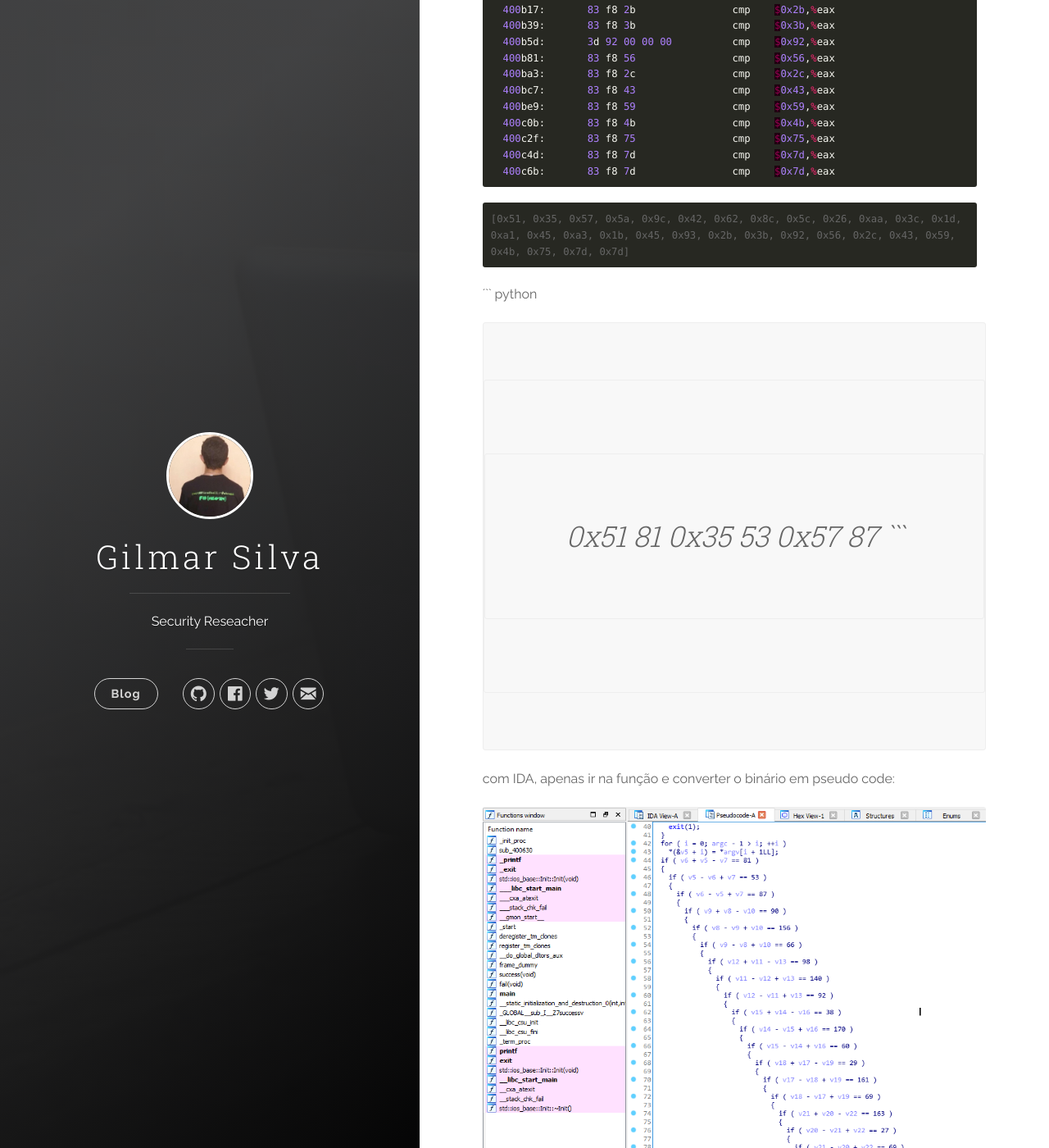
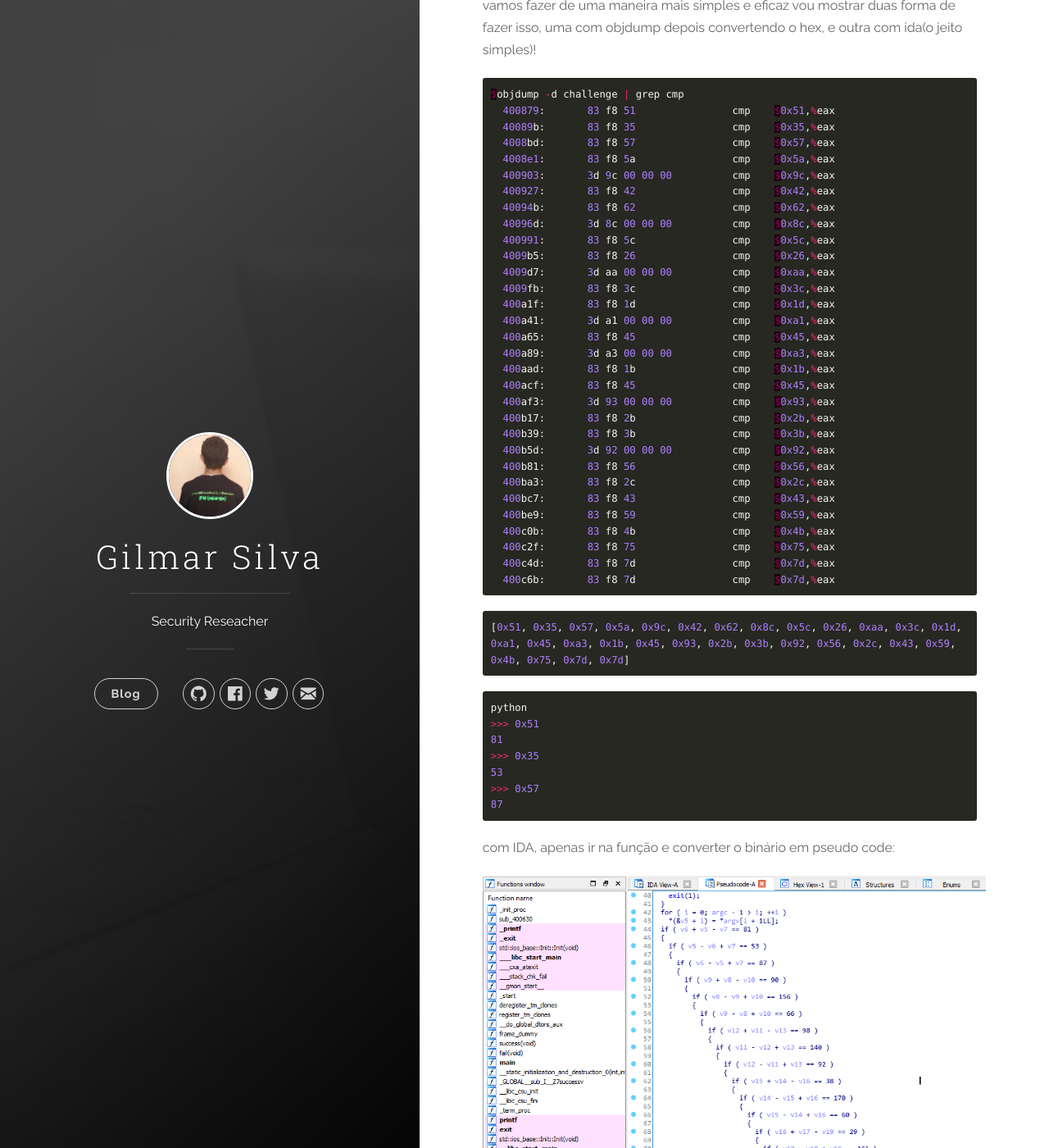
Before and after one commit to k13w/heavenh.github.io, a Jekyll site: the page built from _posts/2017-10-15-No-Calm-backdoor-ctf-2017.md, in a window 1280 px wide and 1400 px high, scrolled down 1284 px. Shown: the whole window at 82% size. Built offline with Jekyll 4.4.1, drawn with Linux system fonts in a browser that asks for light colours; nearby versions of some CDN libraries; some of the changed text lies outside the part shown.

Commit message:
Update 2017-10-15-No-Calm-backdoor-ctf-2017.md

````diff
--- a/_posts/2017-10-15-No-Calm-backdoor-ctf-2017.md
+++ b/_posts/2017-10-15-No-Calm-backdoor-ctf-2017.md
@@ -7,9 +7,10 @@
 
 Analisando o ELF
 
+![anabin]({{ "../images/anabin.png" | absolute_url }})
 
 Rodando o binário
-```
+``` c
 $ ./challenge
 Usage ./challenge <each byte of flag separated by spaces>
 ```
@@ -61,11 +62,11 @@
   400c6b:       83 f8 7d                cmp    $0x7d,%eax
 ```
 
-```
+``` c
 [0x51, 0x35, 0x57, 0x5a, 0x9c, 0x42, 0x62, 0x8c, 0x5c, 0x26, 0xaa, 0x3c, 0x1d, 0xa1, 0x45, 0xa3, 0x1b, 0x45, 0x93, 0x2b, 0x3b, 0x92, 0x56, 0x2c, 0x43, 0x59, 0x4b, 0x75, 0x7d, 0x7d]
 ```
 
-´``
+``` python
 python
 >>> 0x51
 81
````
